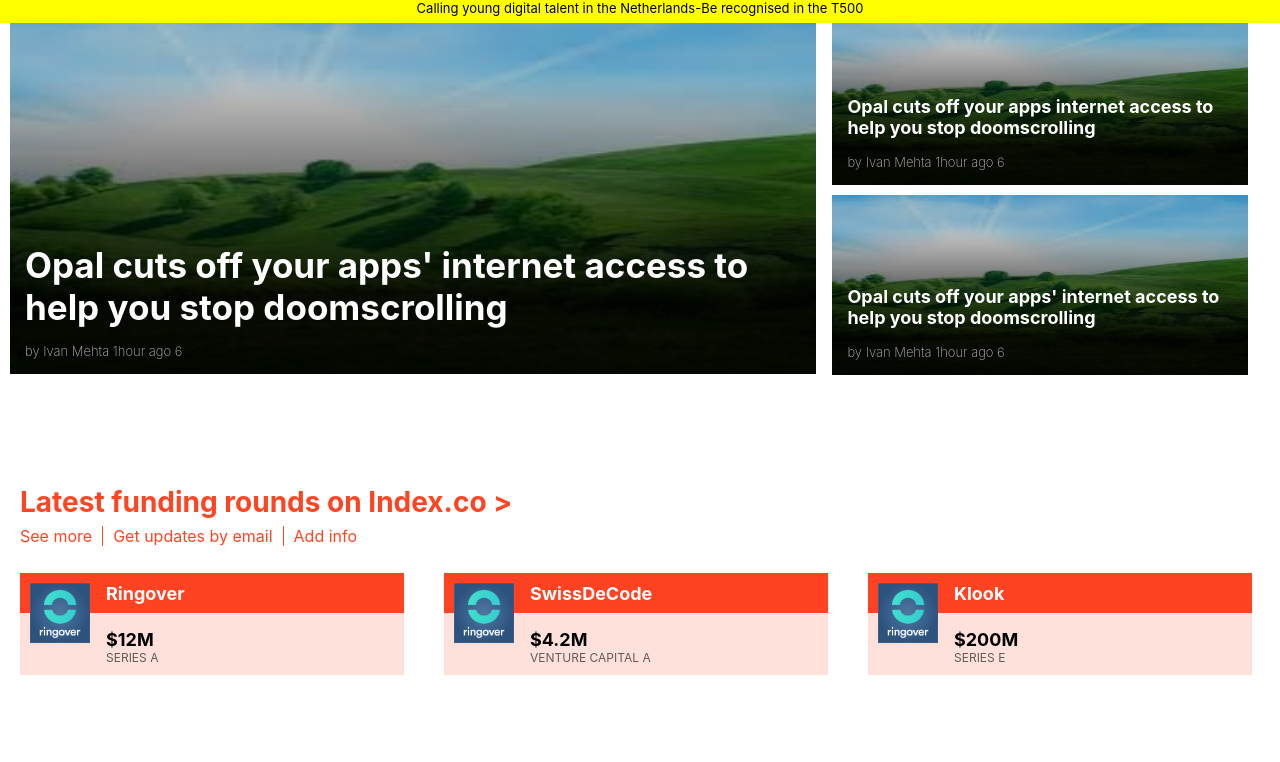
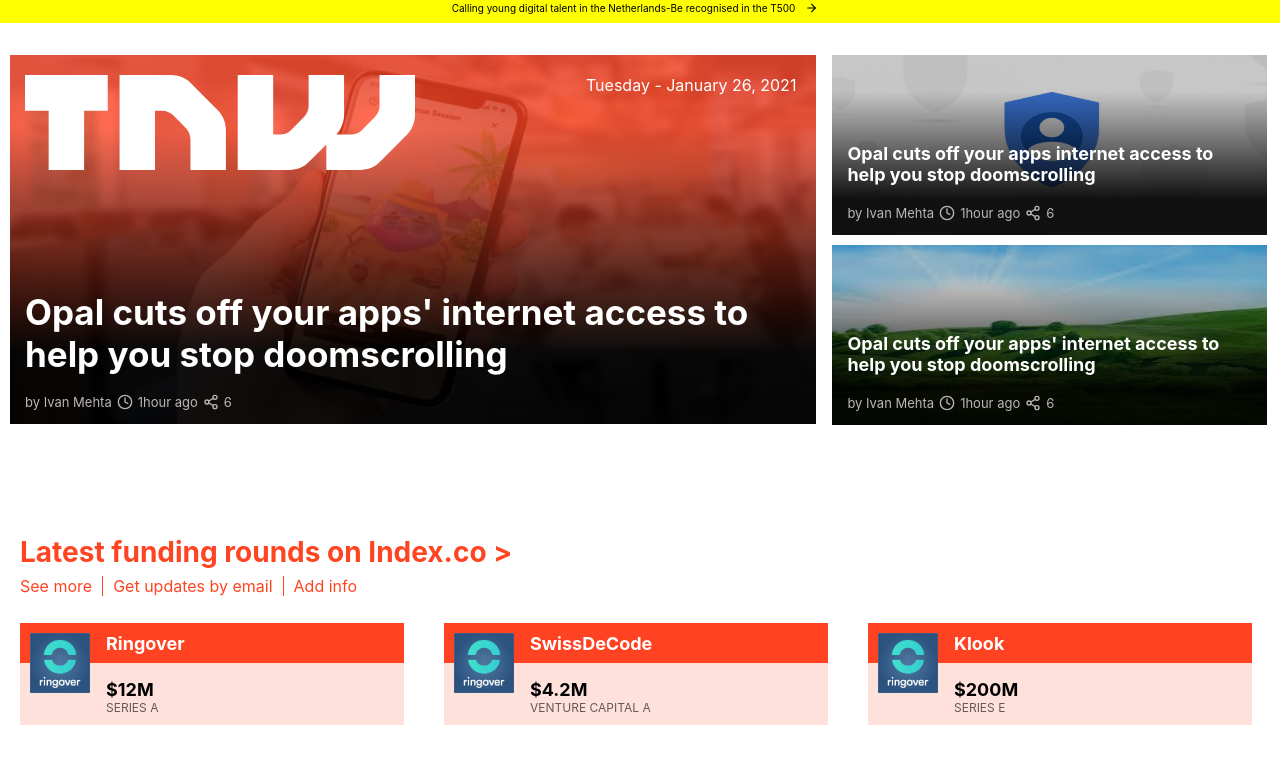
Before and after one commit to igorkol91/responsivePerma, a plain HTML site: page index.html in a window 1280 px wide. Shown: the part 95-857 px from the top of the page. Drawn offline with nearby package versions, Linux system fonts and the light colour scheme.

Commit message:
Add the uper navigation bar and Add README template

```diff
--- a/index.html
+++ b/index.html
@@ -13,9 +13,9 @@
 
 <body>
     <header>
-        <div class="header-upper-side">
+        <div id="header-upper-side">
             <ul>
-                <li><a href="#">News</a></li>
+                <li><a href="#" class="first">News</a></li>
                 <li><a href="#">Events <i data-feather="chevron-down"></i></a></li>
                 <li><a href="#">Business  <i data-feather="chevron-down"></i></a></li>
                 <li><a href="#">AMAs</a></li>
@@ -37,7 +37,7 @@
                     </a>
                     <div class="sublinks">
                         <ul>
-                            <li><a href="#">News</a></li>
+                            <li><a href="#" >News</a></li>
                             <li><a href="#">Events</a></li>
                             <li><a href="#">Index</a></li>
                             <li><a href="#">Spaces</a></li>
@@ -70,31 +70,38 @@
         <div class="yellow-header">
             <p>
                 Calling young digital talent in the Netherlands-Be recognised in the T500
+                <i data-feather="arrow-right"></i>
             </p>
         </div>
     </header>
     <main>
         <div class="articles-grid">
             <a href="#" class="article-div item1">
-                <img class="article-main-image" src="./pictures/articlebackground.jpeg" alt="" srcset="" />
+                <div class="article-main-logo">
+                    <img src="./pictures/tnw.svg" alt="" srcset="">
+                </div>
+                <div class="article-timing">
+                    <p>Tuesday - January 26, 2021</p>
+                </div>
+                <img class="article-main-image" src="./pictures/Opal-796x417.jpg" srcset="" />
                 <div>
                     <h2>
                         Opal cuts off your apps' internet access to help you stop doomscrolling
                     </h2>
                 </div>
-                <div>
-                    <span>by Ivan Mehta 1hour ago 6</span>
+                <div class="article-author">
+                    <p>by  Ivan Mehta <i data-feather="clock"></i> 1hour ago <i data-feather="share-2"></i> 6</p>
                 </div>
             </a>
             <a href="#" class="article-div item2">
-                <img class="article-main-image" src="./pictures/articlebackground.jpeg" alt="" srcset="" />
+                <img class="article-main-image" src="./pictures/Untitled-design-2021-01-26T112752.webp" alt="" srcset="" />
                 <div>
                     <h2>
                         Opal cuts off your apps internet access to help you stop doomscrolling
                     </h2>
                 </div>
-                <div>
-                    <span>by Ivan Mehta 1hour ago 6</span>
+                <div class="article-author">
+                    <p>by  Ivan Mehta  <i data-feather="clock"></i> 1hour ago <i data-feather="share-2"></i> 6</p>
                 </div>
             </a>
             <a href="#" class="article-div item3">
@@ -104,8 +111,8 @@
                         Opal cuts off your apps' internet access to help you stop doomscrolling
                     </h2>
                 </div>
-                <div>
-                    <span>by Ivan Mehta 1hour ago 6</span>
+                <div class="article-author">
+                    <p>by Ivan Mehta <i data-feather="clock"></i> 1hour ago <i data-feather="share-2"></i> 6</p>
                 </div>
             </a>
         </div>
--- a/main.css
+++ b/main.css
@@ -29,7 +29,7 @@
   background-color: #fff;
 }
 
-.header-upper-side {
+#header-upper-side {
   display: flex;
   justify-content: space-between;
   width: 100%;
@@ -39,17 +39,21 @@
   display: none;
 }
 
-.header-upper-side ul {
+#header-upper-side ul {
   display: flex;
   align-items: center;
 }
 
-.header-upper-side ul li {
+#header-upper-side ul li {
   list-style: none;
   margin: 0 10px;
 }
 
-.header-upper-side ul li a {
+#header-upper-side ul li .first {
+  color: #fff;
+}
+
+#header-upper-side ul li a {
   text-decoration: none;
   font-size: 14px;
   font-weight: 300;
@@ -59,7 +63,7 @@
   color: rgb(170, 166, 166);
 }
 
-.header-upper-side ul li a svg {
+#header-upper-side ul li a svg {
   width: 20px;
   margin-top: 4px;
 }
@@ -195,11 +199,25 @@
   width: 100%;
   height: 50px;
   background-color: yellow;
-  font-size: 13px;
+}
+
+.yellow-header p {
+  display: flex;
+  align-items: center;
+  justify-content: center;
+  font-size: 10px;
+  /* white-space: nowrap; */
+  text-align: center;
+}
+
+.yellow-header svg {
+  width: 13px;
+  margin-left: 10px;
+  margin-right: 10px;
 }
 
 main {
-  padding-top: 100px;
+  padding-top: 120px;
 }
 
 .articles-grid {
@@ -208,6 +226,15 @@
   width: 100%;
   padding: 0 10px;
   margin-bottom: 100px;
+}
+
+.article-main-logo {
+  position: absolute;
+  top: 20px;
+}
+
+.article-main-logo img {
+  width: 130%;
 }
 
 .article-div {
@@ -264,6 +291,36 @@
   margin-bottom: 15px;
   display: block;
   font-weight: 200;
+  /* display: none; */
+}
+
+.article-timing {
+  position: absolute;
+  top: 20px;
+  right: 20px;
+  color: #fff;
+}
+
+.article-author {
+  margin-bottom: 10px;
+}
+
+.article-author p {
+  display: flex;
+  font-size: 13px;
+  color: rgb(187, 183, 183);
+  align-items: center;
+  text-align: center;
+}
+
+.article-author p .author {
+  text-decoration: none;
+  display: inline;
+}
+
+.article-author svg {
+  width: 16px;
+  margin: 0 5px;
 }
 
 .latest-funding div a {
@@ -515,6 +572,7 @@
   .header-menu li a {
     font-weight: 500;
     color: rgba(0, 0, 0, 0.479);
+    cursor: pointer;
   }
 
   .header-menu li a:hover {
@@ -528,7 +586,7 @@
 
   .articles-grid {
     display: grid;
-    grid-template-columns: 64% 33%;
+    grid-template-columns: 64% 34.5%;
     grid-template-rows: 1fr 1fr;
     grid-column-gap: 1em;
   }
@@ -596,7 +654,26 @@
   .article-div:nth-child(3) h2 {
     font-size: 18px;
   }
-  .header-upper-side {
+  #header-upper-side {
     display: flex;
   }
+  main {
+    padding-top: 150px;
+  }
+
+  .article-div:first-child {
+    background-image: linear-gradient(
+      to bottom,
+      rgba(255, 67, 34, 0.781) 20%,
+      rgba(0, 0, 0, 0.932) 80%
+    );
+  }
+
+  .article-div:first-child:hover {
+    background-image: linear-gradient(
+      to bottom,
+      rgba(255, 67, 34, 0.363) 20%,
+      rgba(0, 0, 0, 0.932) 80%
+    );
+  }
 }
```
Also changed, not shown: README.md, pictures/Gemini2-duplicates-monitor-alert-e1611566958933-796x420.webp (added), pictures/Opal-796x417.jpg (added), pictures/Untitled-design-2021-01-26T112752.webp (added), screenshot.png (added), 1 other file.
